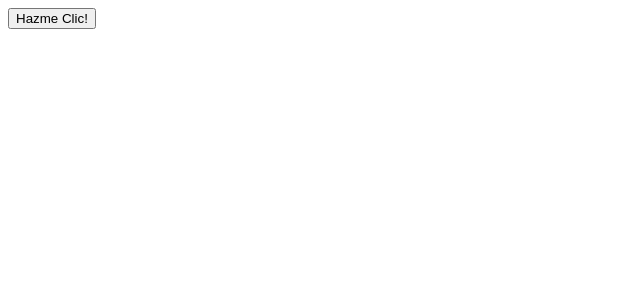
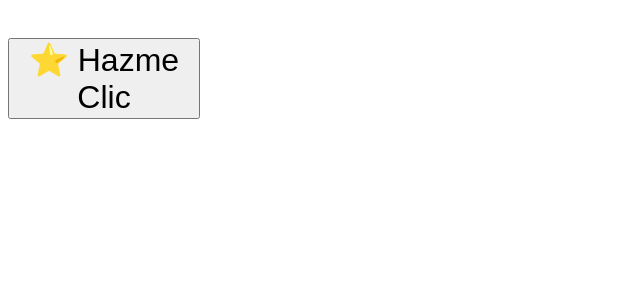
Before and after one commit to BajistaRex/DADM-2024B, a Vue app: page / in a window 1280 px wide. Shown: the top 300 px of the page, without its empty margins (0-640 px from the left). Built offline with nearby package versions, Linux system fonts and the light colour scheme.

Commit message:
🎸 S0402 Slots Checkpoint 2

```diff
--- a/src/App.vue
+++ b/src/App.vue
@@ -4,7 +4,12 @@ import fancyButton from './components/FancyButton.vue'
 
 <template>
   <div class="content">
-    <fancy-button />
+    <fancy-button>
+      <template #icon="{ hover }">
+        {{ hover ? '🌟' : '⭐' }}
+      </template>
+      Hazme Clic
+    </fancy-button>
   </div>
 </template>
 
--- a/src/components/FancyButton.vue
+++ b/src/components/FancyButton.vue
@@ -1,6 +1,24 @@
 <template>
-  <button>Hazme Clic!</button>
+  <button @mouseenter="hover = true" @mouseleave="hover = false">
+    <slot name="icon" :hover="hover">➡️</slot>
+    <slot>Submit</slot>
+  </button>
 </template>
+
+<script setup>
+import { ref } from 'vue'
+const hover = ref(false)
+</script>
+<style scoped>
+.content {
+  text-align: center;
+}
+button {
+  width: 12rem;
+  margin: 30px auto;
+  font-size: 2rem;
+}
+</style>
 
 <script setup></script>
 
```
